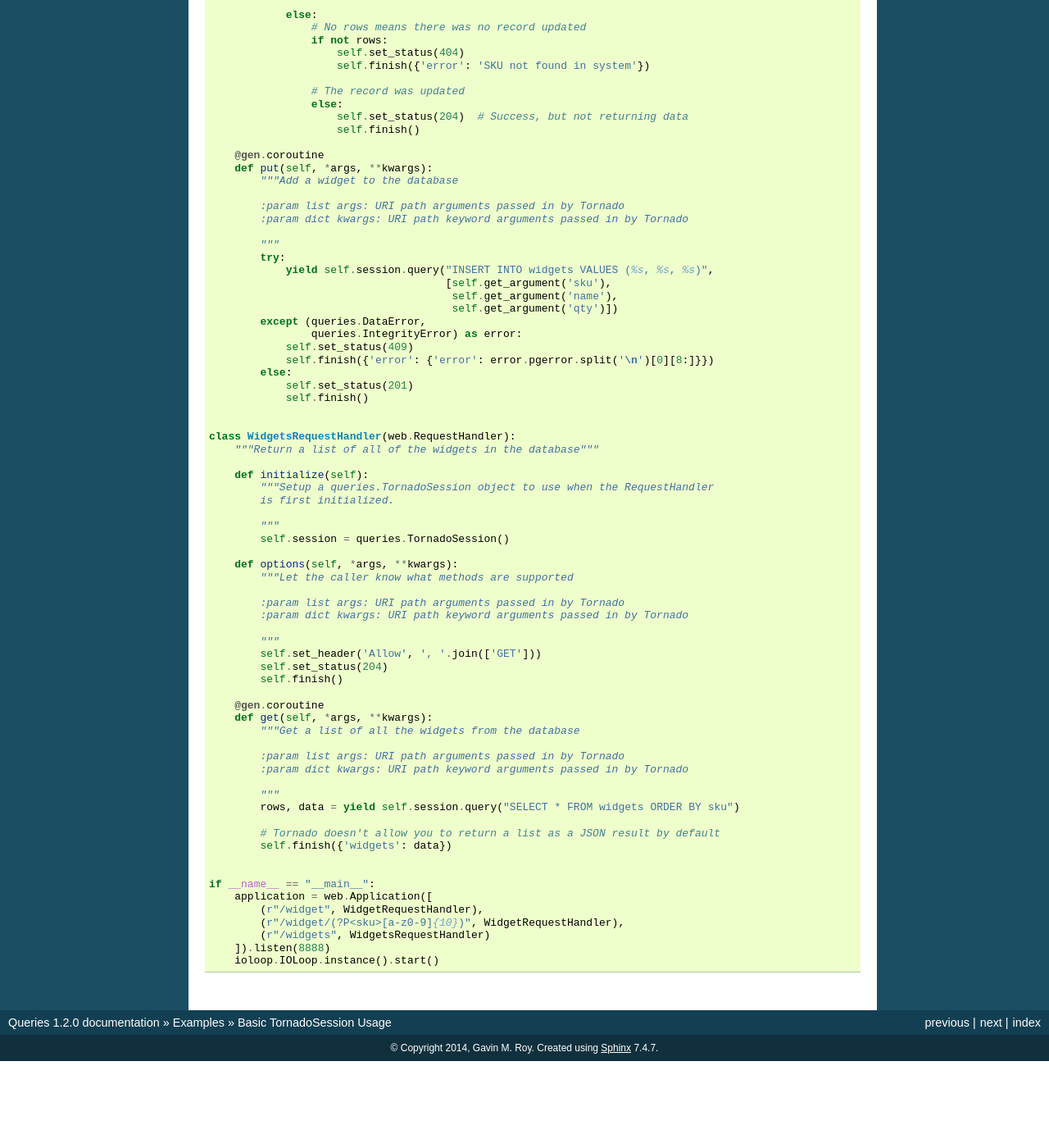
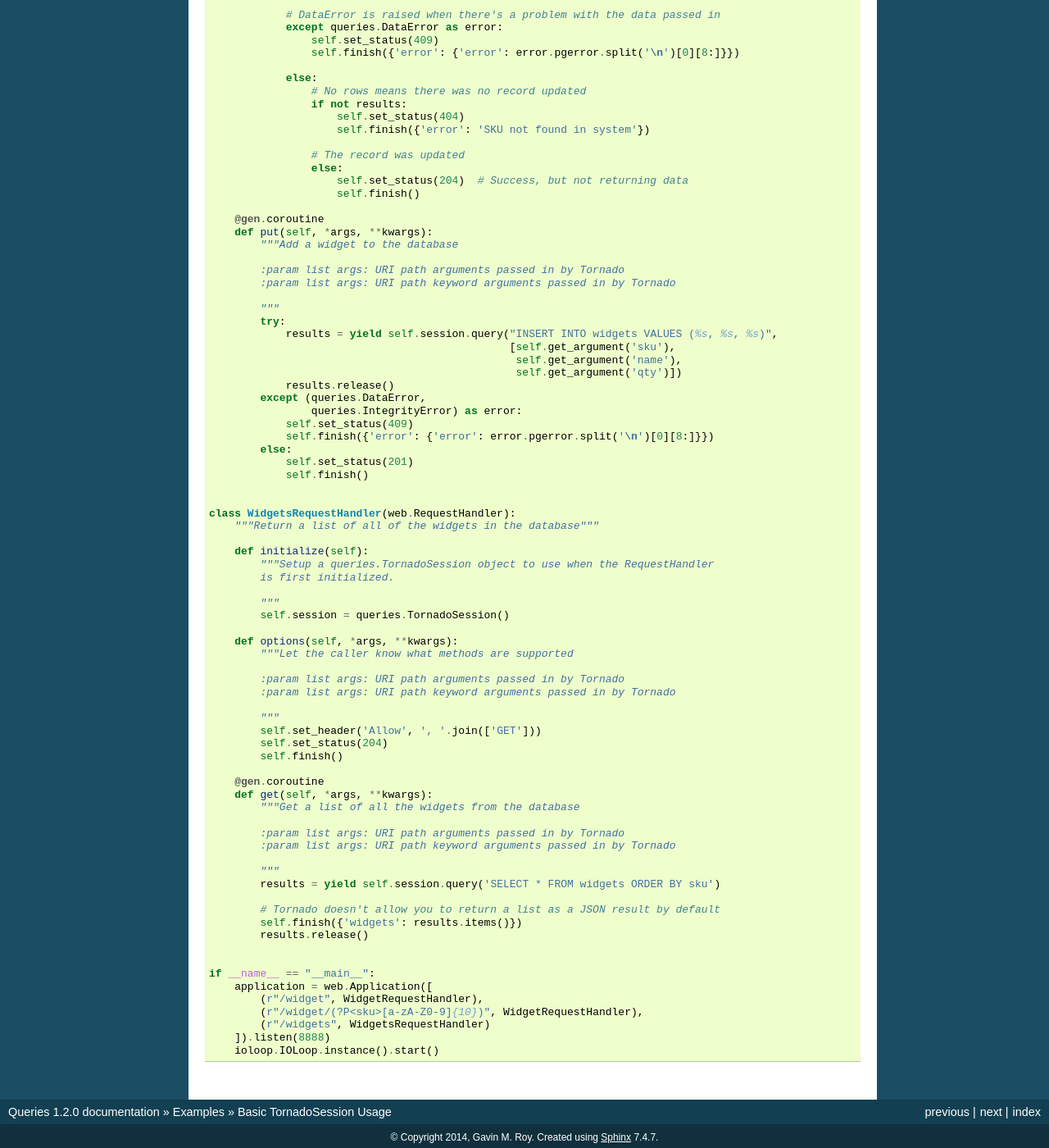
Before and after one commit to gmr/queries, a Sphinx documentation site: the page built from docs/examples/tornado_basic.rst, in a window 1280 px wide and 1400 px high, scrolled down 1922 px. Shown: the whole window at 82% size. Built offline with Sphinx 7.4.7, drawn with Linux system fonts in a browser that asks for light colours; before the commit the page ends 3216 px from its top, so only the background shows below that; some of the changed text lies outside the part shown.

```diff
--- a/docs/examples/tornado_basic.rst
+++ b/docs/examples/tornado_basic.rst
@@ -33,7 +33,7 @@ add a widget, call PUT on /widget, to update a widget call POST on /widget/[SKU]
             """Let the caller know what methods are supported
 
             :param list args: URI path arguments passed in by Tornado
-            :param dict kwargs: URI path keyword arguments passed in by Tornado
+            :param list args: URI path keyword arguments passed in by Tornado
 
             """
             self.set_header('Allow', ', '.join(['DELETE', 'GET', 'POST', 'PUT']))
@@ -45,7 +45,7 @@ add a widget, call PUT on /widget, to update a widget call POST on /widget/[SKU]
             """Delete a widget from the database
 
             :param list args: URI path arguments passed in by Tornado
-            :param dict kwargs: URI path keyword arguments passed in by Tornado
+            :param list args: URI path keyword arguments passed in by Tornado
 
             """
             # We need a SKU, if it wasn't passed in the URL, return an error
@@ -55,21 +55,23 @@ add a widget, call PUT on /widget, to update a widget call POST on /widget/[SKU]
 
             # Delete the widget from the database by SKU
             else:
-                rows, data = yield self.session.query("DELETE FROM widgets WHERE sku=%(sku)s",
-                                                      {'sku': kwargs['sku']})
-                if not rows:
+                results = yield self.session.query("DELETE FROM widgets WHERE sku=%(sku)s",
+                                                   {'sku': kwargs['sku']})
+                if not results:
                     self.set_status(404)
                     self.finish({'error': 'SKU not found in system'})
                 else:
                     self.set_status(204)  # Success, but no data returned
                     self.finish()
 
+                results.release()
+
         @gen.coroutine
         def get(self, *args, **kwargs):
             """Fetch a widget from the database
 
             :param list args: URI path arguments passed in by Tornado
-            :param dict kwargs: URI path keyword arguments passed in by Tornado
+            :param list args: URI path keyword arguments passed in by Tornado
 
             """
             # We need a SKU, if it wasn't passed in the URL, return an error
@@ -79,24 +81,26 @@ add a widget, call PUT on /widget, to update a widget call POST on /widget/[SKU]
 
             # Fetch a row from the database for the SKU
             else:
-                rows, data = yield self.session.query("SELECT * FROM widgets WHERE sku=%(sku)s",
-                                                      {'sku': kwargs['sku']})
+                results = yield self.session.query("SELECT * FROM widgets WHERE sku=%(sku)s",
+                                                   {'sku': kwargs['sku']})
 
                 # No rows returned, send a 404 with a JSON error payload
-                if not rows:
+                if not results:
                     self.set_status(404)
                     self.finish({'error': 'SKU not found in system'})
 
                 # Send back the row as a JSON object
                 else:
-                    self.finish(data[0])
+                    self.finish(results.as_dict())
+
+                results.release()
 
         @gen.coroutine
         def post(self, *args, **kwargs):
             """Update a widget in the database
 
             :param list args: URI path arguments passed in by Tornado
-            :param dict kwargs: URI path keyword arguments passed in by Tornado
+            :param list args: URI path keyword arguments passed in by Tornado
 
             """
             # We need a SKU, if it wasn't passed in the URL, return an error
@@ -109,10 +113,11 @@ add a widget, call PUT on /widget, to update a widget call POST on /widget/[SKU]
 
                 sql = "UPDATE widgets SET name=%(name)s, qty=%(qty)s WHERE sku=%(sku)s"
                 try:
-                    rows, result = yield self.session.query(sql,
-                                                            {'sku': kwargs['sku'],
-                                                             'name': self.get_argument('name'),
-                                                             'qty': self.get_argument('qty')})
+                    results = yield self.session.query(sql,
+                                                       {'sku': kwargs['sku'],
+                                                        'name': self.get_argument('name'),
+                                                        'qty': self.get_argument('qty')})
+                    results.release()
 
                 # DataError is raised when there's a problem with the data passed in
                 except queries.DataError as error:
@@ -121,7 +126,7 @@ add a widget, call PUT on /widget, to update a widget call POST on /widget/[SKU]
 
                 else:
                     # No rows means there was no record updated
-                    if not rows:
+                    if not results:
                         self.set_status(404)
                         self.finish({'error': 'SKU not found in system'})
 
@@ -135,14 +140,15 @@ add a widget, call PUT on /widget, to update a widget call POST on /widget/[SKU]
             """Add a widget to the database
 
             :param list args: URI path arguments passed in by Tornado
-            :param dict kwargs: URI path keyword arguments passed in by Tornado
+            :param list args: URI path keyword arguments passed in by Tornado
 
             """
             try:
-                yield self.session.query("INSERT INTO widgets VALUES (%s, %s, %s)",
-                                         [self.get_argument('sku'),
-                                          self.get_argument('name'),
-                                          self.get_argument('qty')])
+                results = yield self.session.query("INSERT INTO widgets VALUES (%s, %s, %s)",
+                                                   [self.get_argument('sku'),
+                                                    self.get_argument('name'),
+                                                    self.get_argument('qty')])
+                results.release()
             except (queries.DataError,
                     queries.IntegrityError) as error:
                 self.set_status(409)
@@ -166,7 +172,7 @@ add a widget, call PUT on /widget, to update a widget call POST on /widget/[SKU]
             """Let the caller know what methods are supported
 
             :param list args: URI path arguments passed in by Tornado
-            :param dict kwargs: URI path keyword arguments passed in by Tornado
+            :param list args: URI path keyword arguments passed in by Tornado
 
             """
             self.set_header('Allow', ', '.join(['GET']))
@@ -178,19 +184,20 @@ add a widget, call PUT on /widget, to update a widget call POST on /widget/[SKU]
             """Get a list of all the widgets from the database
 
             :param list args: URI path arguments passed in by Tornado
-            :param dict kwargs: URI path keyword arguments passed in by Tornado
+            :param list args: URI path keyword arguments passed in by Tornado
 
             """
-            rows, data = yield self.session.query("SELECT * FROM widgets ORDER BY sku")
+            results = yield self.session.query('SELECT * FROM widgets ORDER BY sku')
 
             # Tornado doesn't allow you to return a list as a JSON result by default
-            self.finish({'widgets': data})
+            self.finish({'widgets': results.items()})
+            results.release()
 
 
     if __name__ == "__main__":
         application = web.Application([
             (r"/widget", WidgetRequestHandler),
-            (r"/widget/(?P<sku>[a-z0-9]{10})", WidgetRequestHandler),
+            (r"/widget/(?P<sku>[a-zA-Z0-9]{10})", WidgetRequestHandler),
             (r"/widgets", WidgetsRequestHandler)
         ]).listen(8888)
         ioloop.IOLoop.instance().start()
--- a/docs/index.rst
+++ b/docs/index.rst
@@ -45,6 +45,7 @@ Contents
    usage
    simple
    session
+   results
    tornado_session
    examples/index.rst
    history
--- a/docs/usage.rst
+++ b/docs/usage.rst
@@ -37,8 +37,8 @@ methods.
 Examples
 --------
 The following examples demonstrate various aspects of the Queries API. For more
-detailed examples and documentation, visit the :doc:`simple`, :doc:`session`, and
-:doc:`tornado_session` pages.
+detailed examples and documentation, visit the :doc:`simple`, :doc:`session`,
+:doc:`results`, and :doc:`tornado_session` pages.
 
 Using queries.uri to generate a URI from individual arguments
 ^^^^^^^^^^^^^^^^^^^^^^^^^^^^^^^^^^^^^^^^^^^^^^^^^^^^^^^^^^^^^
```
Also changed, not shown: docs/results.rst (added, +54 -0 lines), docs/tornado_session.rst (+17 -6 lines), 4 other files.
